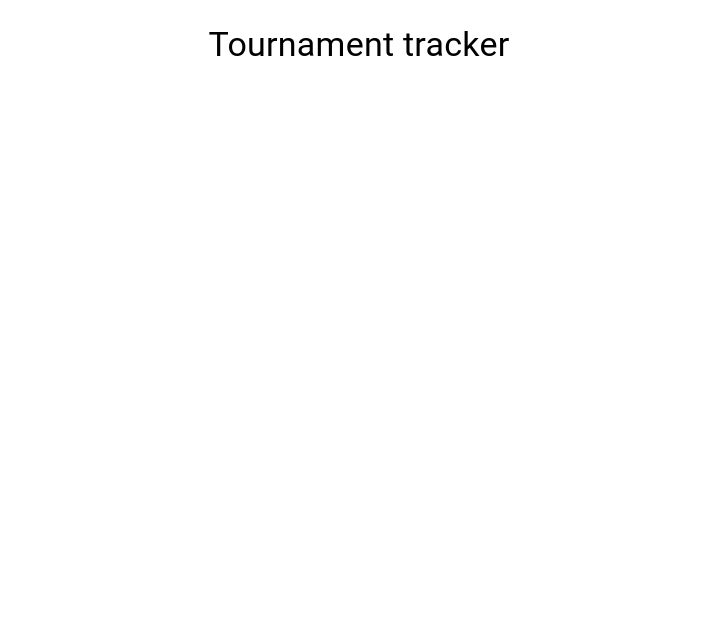
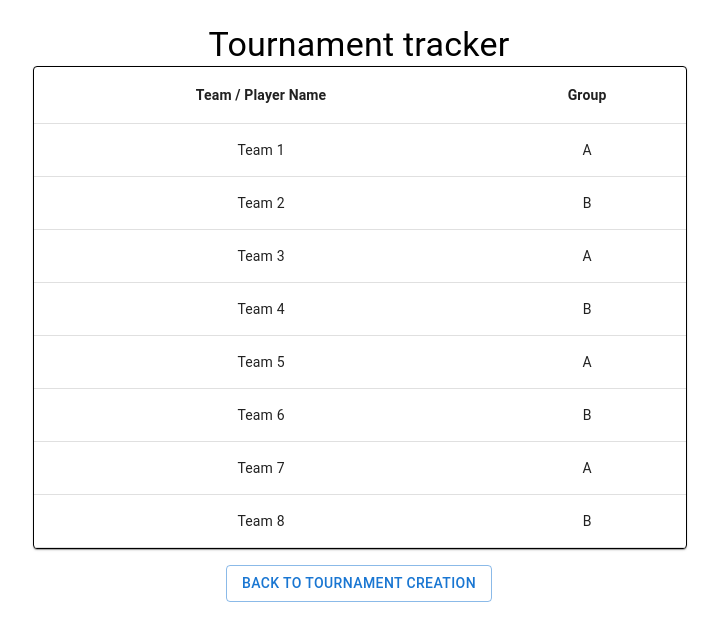
Before and after one commit to kisar18/tournamentTracker_v2, a React (Create React App) app in the folder tournament_tracker/: page /helper in a window 1280 px wide. Before the commit this address had no page. Shown: the top 640 px of the page, without its empty margins (281-1000 px from the left). Built offline with nearby package versions, Linux system fonts and the light colour scheme.

Commit message:
Groups helper for tournament creation

```diff
--- a/tournament_tracker/src/App.js
+++ b/tournament_tracker/src/App.js
@@ -9,6 +9,7 @@ import { Route, Routes, BrowserRouter } from "react-router-dom";
 import Typography from '@mui/material/Typography';
 import GroupTable from './components/GroupTable';
 import TeamsEntryFee from './components/TeamsEntryFee';
+import CreateTournamentHelper from './components/CreateTournamentHelper';
 
 function App() {
   return (
@@ -23,6 +24,7 @@ function App() {
           <Route exact path='/createTeam' element={<CreateTeam />} />
           <Route exact path='/groups' element={<GroupTable />} />
           <Route exact path='/feesList' element={<TeamsEntryFee />} />
+          <Route exact path='/helper' element={<CreateTournamentHelper />} />
         </Routes>
       </Box>
     </BrowserRouter>
--- a/tournament_tracker/src/components/CreateTournament.jsx
+++ b/tournament_tracker/src/components/CreateTournament.jsx
@@ -38,7 +38,7 @@ function CreateTournament() {
     createAPIEndpoint(ENDPOINTS.team)
       .getAll()
       .then(res => {
-        setTeams(res.data);
+        setTeams(res.data.sort((a, b) => a.teamName.localeCompare(b.teamName)));
         setSelectedTeam(res.data[0].teamName);
       })
       .catch(err => console.log(err));
@@ -165,7 +165,6 @@ function CreateTournament() {
                 value={selectedTeam}
               >
                 {teams && teams
-                  .sort((a, b) => a.teamName.localeCompare(b.teamName))
                   .map((team) => (
                     <MenuItem key={team._id} value={team.teamName}>{team.teamName}</MenuItem>
                   ))}
@@ -175,15 +174,12 @@ function CreateTournament() {
           <Box sx={{ mt: 2, display: 'flex', justifyContent: "center" }}>
             <Button variant="outlined" onClick={addTeamToTournament}>Add team</Button>
           </Box>
-          <Box sx={{ mt: 3, display: "flex", justifyContent: "center" }}>
-            <Button variant="outlined" onClick={() => navigate("/createPrize")}>Create prize</Button>
-          </Box>
         </Box>
-        <Box sx={{ display: "flex", flexDirection: "column", justifyContent: "space-evenly" }}>
-          <Box sx={{ minWidth: "400px" }}>
+        <Box>
+          <Box sx={{ minWidth: "400px", mt: 4 }}>
             <h4 className='smallHeading'>Teams / Players</h4>
             <Box display={{ display: "flex" }}>
-              <List sx={{ width: "70%", border: "1px solid black", borderRadius: "5px", p: 0, overflow: "auto", maxHeight: "200px" }}>
+              <List sx={{ width: "70%", border: "1px solid black", borderRadius: "5px", p: 0, overflow: "auto", maxHeight: "400px" }}>
                 {tournamentTeams
                   .sort()
                   .map((team, index) => (
@@ -203,33 +199,14 @@ function CreateTournament() {
               </List>
               <Button variant="outlined" sx={{ ml: 3, width: "30%", height: "50%" }} onClick={() => deleteTeam(selectedTeamInTournamentTeams)}>Delete selected</Button>
             </Box>
-          </Box>
-          <Box sx={{ mt: 2 }}>
-            <h4 className='smallHeading'>Prizes</h4>
-            <Box display={{ display: "flex" }}>
-              <List sx={{ width: "70%", border: "1px solid black", borderRadius: "5px", p: 0, overflow: "auto", maxHeight: "200px" }}>
-                {prizes && prizes.map((prize, index) => (
-                  <ListItem key={index} disablePadding sx={{
-                    borderBottom: '1px solid black',
-                    '&:last-of-type': {
-                      borderBottom: 'none'
-                    },
-                    backgroundColor: (theme) =>
-                      index === selectedTournamentPrize ? theme.palette.info.light : 'transparent',
-                  }}>
-                    <ListItemButton onClick={() => selectLineInTournamentPrizes(index)}>
-                      <ListItemText primary={prize.prizeName} />
-                    </ListItemButton>
-                  </ListItem>
-                ))}
-              </List>
-              <Button variant="outlined" sx={{ ml: 3, width: "30%", height: "50%" }} onClick={() => deletePrize(selectedTournamentPrize)}>Delete selected</Button>
+            <Box sx={{ display: "flex", justifyContent: "center" }}>
+              <Button variant="outlined" sx={{ mt: 3 }} onClick={() => navigate("/helper")}>Groups helper</Button>
             </Box>
           </Box>
         </Box>
       </Box>
       <Box sx={{ display: "flex", justifyContent: "center" }}>
-        <Button variant="outlined" sx={{ mt: 3 }} onClick={createTournament}> Create tournament</Button>
+        <Button variant="contained" size='large' sx={{ mt: 3, fontWeight: "bold" }} onClick={createTournament}> Create tournament</Button>
       </Box>
     </Box>
   );
--- /dev/null
+++ b/tournament_tracker/src/components/CreateTournamentHelper.jsx
@@ -0,0 +1,62 @@
+import { Box, Button, Paper, Table, TableBody, TableCell, TableContainer, TableHead, TableRow } from '@mui/material';
+import React from 'react';
+import { useNavigate } from 'react-router-dom';
+
+function CreateTournamentHelper() {
+
+  const navigate = useNavigate();
+
+  return (
+    <Box>
+      <TableContainer component={Paper} sx={{ border: "1px solid black" }}>
+        <Table sx={{ minWidth: 650 }} aria-label="simple table">
+          <TableHead>
+            <TableRow>
+              <TableCell align='center' sx={{ fontWeight: "bold" }}>Team / Player Name</TableCell>
+              <TableCell align='center' sx={{ fontWeight: "bold" }}>Group</TableCell>
+            </TableRow>
+          </TableHead>
+          <TableBody>
+            <TableRow>
+              <TableCell align='center'>Team 1</TableCell>
+              <TableCell align='center'>A</TableCell>
+            </TableRow>
+            <TableRow>
+              <TableCell align='center'>Team 2</TableCell>
+              <TableCell align='center'>B</TableCell>
+            </TableRow>
+            <TableRow>
+              <TableCell align='center'>Team 3</TableCell>
+              <TableCell align='center'>A</TableCell>
+            </TableRow>
+            <TableRow>
+              <TableCell align='center'>Team 4</TableCell>
+              <TableCell align='center'>B</TableCell>
+            </TableRow>
+            <TableRow>
+              <TableCell align='center'>Team 5</TableCell>
+              <TableCell align='center'>A</TableCell>
+            </TableRow>
+            <TableRow>
+              <TableCell align='center'>Team 6</TableCell>
+              <TableCell align='center'>B</TableCell>
+            </TableRow>
+            <TableRow>
+              <TableCell align='center'>Team 7</TableCell>
+              <TableCell align='center'>A</TableCell>
+            </TableRow>
+            <TableRow>
+              <TableCell align='center'>Team 8</TableCell>
+              <TableCell align='center'>B</TableCell>
+            </TableRow>
+          </TableBody>
+        </Table>
+      </TableContainer>
+      <Box sx={{ display: 'flex', justifyContent: "center", pb: 4 }}>
+        <Button variant="outlined" sx={{ mt: 2 }} onClick={() => navigate("/createTournament")}>Back to tournament creation</Button>
+      </Box>
+    </Box>
+  );
+}
+
+export default CreateTournamentHelper;
--- a/tournament_tracker/src/components/GroupTable.jsx
+++ b/tournament_tracker/src/components/GroupTable.jsx
@@ -113,7 +113,7 @@ function GroupTable() {
         </Table>
       </TableContainer>
       <Box sx={{ display: 'flex', justifyContent: "center" }}>
-        <Button variant="outlined" sx={{ mt: 2 }} onClick={() => handleLoadTournament(location.state.tournamentId)}>Back to tournament rounds</Button>
+        <Button variant="outlined" sx={{ mt: 2, pb: 4 }} onClick={() => handleLoadTournament(location.state.tournamentId)}>Back to tournament rounds</Button>
       </Box>
     </Box>
   );
--- a/tournament_tracker/src/components/TeamsEntryFee.jsx
+++ b/tournament_tracker/src/components/TeamsEntryFee.jsx
@@ -1,13 +1,14 @@
 import { Box, Button, Paper, Table, TableBody, TableCell, TableContainer, TableHead, TableRow, Typography } from '@mui/material';
 import React, { useEffect, useState } from 'react';
 import { ENDPOINTS, createAPIEndpoint } from '../api';
-import { useLocation } from 'react-router-dom';
+import { useLocation, useNavigate } from 'react-router-dom';
 
 function TeamsEntryFee() {
   const [tournament, setTournament] = useState({});
   const [teams, setTeams] = useState([]);
   const [isLoading, setIsLoading] = useState(false);
   const location = useLocation();
+  const navigate = useNavigate();
 
   const fetchData = async () => {
     setIsLoading(true);
@@ -39,6 +40,14 @@ function TeamsEntryFee() {
     } catch (error) {
       console.error('Error updating scores:', error);
     }
+  };
+
+  const handleLoadTournament = (_id) => {
+    navigate("/tournamentTracker", {
+      state: {
+        tournamentId: _id,
+      }
+    });
   };
 
   if (isLoading) {
@@ -77,6 +86,9 @@ function TeamsEntryFee() {
           </TableBody>
         </Table>
       </TableContainer>
+      <Box sx={{ display: 'flex', justifyContent: "center", pb: 4 }}>
+        <Button variant="outlined" sx={{ mt: 2 }} onClick={() => handleLoadTournament(location.state.tournamentId)}>Back to tournament rounds</Button>
+      </Box>
     </Box>
   );
 }
--- a/tournament_tracker/src/components/TournamentRounds.jsx
+++ b/tournament_tracker/src/components/TournamentRounds.jsx
@@ -166,6 +166,9 @@ function TournamentRounds() {
         <Box sx={{ display: 'flex', justifyContent: "center" }}>
           <Button variant="outlined" sx={{ mt: 2 }} onClick={() => handleLoadTournamentGroups(location.state.tournamentId)}>Load tournament groups</Button>
         </Box>
+        <Box sx={{ display: "flex", mt: 3, justifyContent: "center", pb: 4 }}>
+          <Button variant='outlined' onClick={() => navigate("/")}>Back to dashboard</Button>
+        </Box>
       </Box>
     </Box>
   );
```
